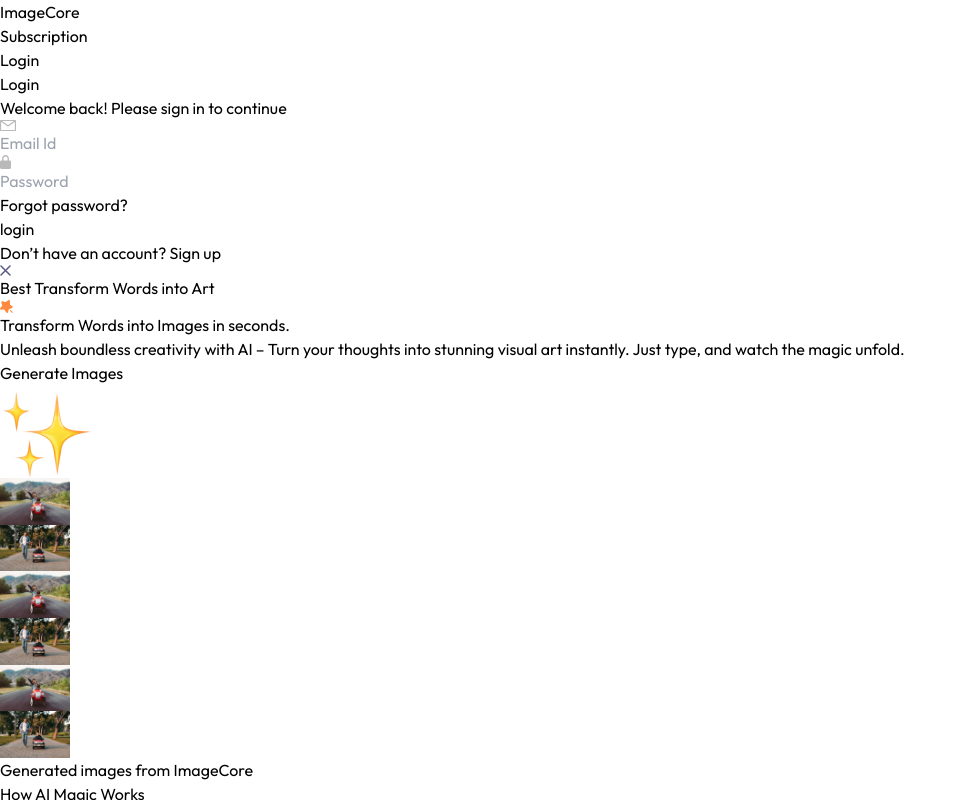
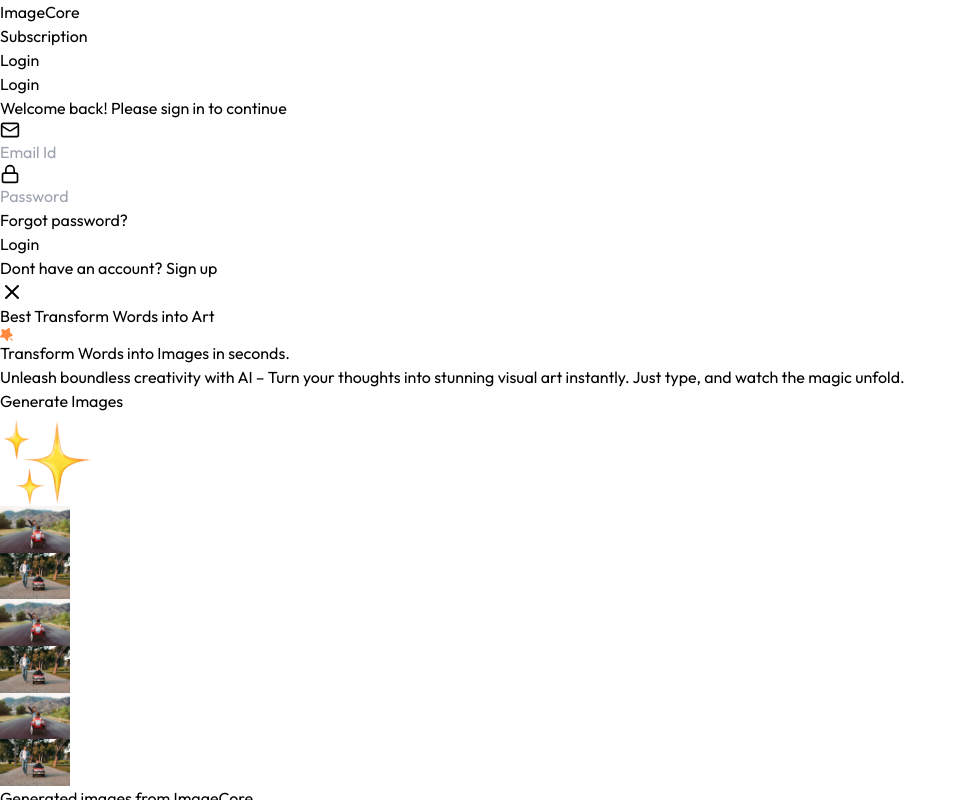
Before and after one commit to Afzalshaikh78/ImageGenerator, a React (Vite) app in the folder client/: page / in a window 1280 px wide. Both pictures are taken after a click on the button "Login". Shown: the top 800 px of the page, without its empty margins (0-967 px from the left). Built offline with nearby package versions, Linux system fonts and the light colour scheme; a web font is replaced by a local one.

Commit message:
lucide icons

```diff
--- a/client/package.json
+++ b/client/package.json
@@ -13,6 +13,7 @@
     "@gsap/react": "^2.1.2",
     "axios": "^1.7.9",
     "gsap": "^3.12.7",
+    "lucide-react": "^0.546.0",
     "motion": "^12.4.3",
     "react": "^19.0.0",
     "react-dom": "^19.0.0",
--- a/client/src/components/Login.jsx
+++ b/client/src/components/Login.jsx
@@ -1,10 +1,11 @@
+/* eslint-disable no-unused-vars */
 // Copyright 2025 PREM
 //
 // Licensed under the Apache License, Version 2.0 (the "License");
 // you may not use this file except in compliance with the License.
 // You may obtain a copy of the License at
 //
-//     https://www.apache.org/licenses/LICENSE-2.0
+// https://www.apache.org/licenses/LICENSE-2.0
 //
 // Unless required by applicable law or agreed to in writing, software
 // distributed under the License is distributed on an "AS IS" BASIS,
@@ -12,99 +13,181 @@
 // See the License for the specific language governing permissions and
 // limitations under the License.
 
-import React, { useContext, useEffect, useState } from 'react'
-import { assets } from '../assets/assets'
-import { AppContext } from '../context/AppContext'
-import { motion } from 'framer-motion'
-import axios from 'axios'
-import { toast } from 'react-toastify'
-
+import React, { useContext, useEffect, useState } from "react";
+import { assets } from "../assets/assets";
+import { AppContext } from "../context/AppContext";
+import { motion } from "framer-motion";
+import axios from "axios";
+import { toast } from "react-toastify";
+import { User, Mail, Lock, X, Loader2 } from "lucide-react";
 
 const Login = () => {
+  const [state, setState] = useState("Login");
+  const { setShowLogin, backendUrl, setToken, setUser } =
+    useContext(AppContext);
 
-    const [state, setState] = useState('Login')
-    const {setShowLogin, backendUrl, setToken, setUser} = useContext(AppContext)
+  const [name, setName] = useState("");
+  const [email, setEmail] = useState("");
+  const [password, setPassword] = useState("");
+  const [isLoading, setIsLoading] = useState(false);
 
-    const [name, setName] = useState('')
-    const [email, setEmail] = useState('')
-    const [password, setPassword] = useState('')
-
-    const onSubmitHandler = async (e) =>{
+  const onSubmitHandler = async (e) => {
     e.preventDefault();
+    setIsLoading(true);
 
     try {
-
-            if (state === 'Login') {
-                const {data} = await axios.post(backendUrl + '/api/user/login', {email, password})
+      if (state === "Login") {
+        const { data } = await axios.post(backendUrl + "/api/user/login", {
+          email,
+          password,
+        });
 
         if (data.success) {
-                    setToken(data.token)
-                    setUser(data.user)
-                    localStorage.setItem('token', data.token)
-                    setShowLogin(false)
-                }else{
-                  toast.error(data.message)
+          setToken(data.token);
+          setUser(data.user);
+          localStorage.setItem("token", data.token);
+          setShowLogin(false);
+        } else {
+          toast.error(data.message);
         }
-            }else{
-                const {data} = await axios.post(backendUrl + '/api/user/register', {name, email, password})
+      } else {
+        const { data } = await axios.post(backendUrl + "/api/user/register", {
+          name,
+          email,
+          password,
+        });
 
         if (data.success) {
-                    setToken(data.token)
-                    setUser(data.user)
-                    localStorage.setItem('token', data.token)
-                    setShowLogin(false)
-                }else{
-                  toast.error(data.message)
+          setToken(data.token);
+          setUser(data.user);
+          localStorage.setItem("token", data.token);
+          setShowLogin(false);
+        } else {
+          toast.error(data.message);
         }
       }
+    } catch (error) {
+      toast.error(error.message);
+    } finally {
+      setIsLoading(false);
+    }
+  };
 
-        } catch (error) {
-            toast.error(error.message)
-        }
-    }
+  useEffect(() => {
+    document.body.style.overflow = "hidden";
 
-    useEffect(()=>{
-        document.body.style.overflow = 'hidden';
+    return () => {
+      document.body.style.overflow = "unset";
+    };
+  }, []);
 
-        return ()=>{
-            document.body.style.overflow = 'unset';
-        }
-    },[])
   return (
-    <div className='fixed top-0 left-0 right-0 bottom-0 z-10 backdrop-blur-sm bg-black/30 flex justify-center items-center'>
-        <motion.form onSubmit={onSubmitHandler}
-        initial={{opacity:0.2, y:50}}
-        transition={{duration:0.3}}
-        whileInView={{opacity:1, y:0}}
-        viewport={{once:true}}
-        className='relative bg-white p-10 rounded-xl text-slate-500'>
-            <h1 className='text-center text-2xl text-neutral-700 font-medium'>{state}</h1>
-            <p className='text-sm'>Welcome back! Please sign in to continue</p>
+    <div className="fixed top-0 left-0 right-0 bottom-0 z-10 backdrop-blur-sm bg-black/30 flex justify-center items-center">
+      <motion.form
+        onSubmit={onSubmitHandler}
+        initial={{ opacity: 0.2, y: 50 }}
+        transition={{ duration: 0.3 }}
+        whileInView={{ opacity: 1, y: 0 }}
+        viewport={{ once: true }}
+        className="relative bg-white p-10 rounded-xl text-slate-500"
+      >
+        <h1 className="text-center text-2xl text-neutral-700 font-medium">
+          {state}
+        </h1>
+        <p className="text-sm">Welcome back! Please sign in to continue</p>
 
-            {state !=='Login' && <div className='border px-6 py-2 flex items-center gap-2 rounded-full mt-4'>
-                <img src={assets.profile_icon} alt="" width={20} />
-                <input onChange={e => setName(e.target.value)} value={name} type="text" className='outline-none text-sm' placeholder='Full Name' required />
-            </div>}
-            <div className='border px-6 py-2 flex items-center gap-2 rounded-full mt-4'>
-                <img src={assets.email_icon} alt=""  />
-                <input onChange={e => setEmail(e.target.value)} value={email} type="email" className='outline-none text-sm' placeholder='Email Id' required />
+        {state !== "Login" && (
+          <div className="border px-6 py-2 flex items-center gap-2 rounded-full mt-4">
+            <User size={20} className="text-gray-400" />
+            <input
+              onChange={(e) => setName(e.target.value)}
+              value={name}
+              type="text"
+              className="outline-none text-sm"
+              placeholder="Full Name"
+              required
+              disabled={isLoading}
+            />
           </div>
-            <div className='border px-6 py-2 flex items-center gap-2 rounded-full mt-4'>
-                <img src={assets.lock_icon} alt="" />
-                <input onChange={e => setPassword(e.target.value)} value={password} type="password" className='outline-none text-sm' placeholder='Password' required />
+        )}
+
+        <div className="border px-6 py-2 flex items-center gap-2 rounded-full mt-4">
+          <Mail size={20} className="text-gray-400" />
+          <input
+            onChange={(e) => setEmail(e.target.value)}
+            value={email}
+            type="email"
+            className="outline-none text-sm"
+            placeholder="Email Id"
+            required
+            disabled={isLoading}
+          />
         </div>
-            <p className='text-sm text-red-600 my-4 cursor-pointer'>Forgot password?</p>
-            <button className='bg-blue-600 w-full text-white py-2 rounded-full'>{state === 'Login' ? 'login' : 'create account'}</button>
 
-            {state ==='Login' ? <p className='mt-5 text-center'>Don’t have an account? <span className='text-yellow-600 cursor-pointer'onClick={()=>setState('Sign Up')}>Sign up</span></p>
-            :
-            <p className='mt-5 text-center'>Already have an account? <span className='text-yellow-600 cursor-pointer'onClick={()=>setState('Login')}>Login</span></p>}
+        <div className="border px-6 py-2 flex items-center gap-2 rounded-full mt-4">
+          <Lock size={20} className="text-gray-400" />
+          <input
+            onChange={(e) => setPassword(e.target.value)}
+            value={password}
+            type="password"
+            className="outline-none text-sm"
+            placeholder="Password"
+            required
+            disabled={isLoading}
+          />
+        </div>
 
-            <img onClick={()=>setShowLogin(false)} src={assets.cross_icon} alt="" className='absolute top-5 right-5 cursor-pointer' />
+        <p className="text-sm text-red-600 my-4 cursor-pointer">
+          Forgot password?
+        </p>
+
+        <button
+          type="submit"
+          disabled={isLoading}
+          className="bg-blue-600 w-full text-white py-2 rounded-full disabled:opacity-50 disabled:cursor-not-allowed flex items-center justify-center gap-2"
+        >
+          {isLoading ? (
+            <>
+              <Loader2 size={20} className="animate-spin" />
+              <span>
+                {state === "Login" ? "Logging in..." : "Creating account..."}
+              </span>
+            </>
+          ) : (
+            <span>{state === "Login" ? "Login" : "Create account"}</span>
+          )}
+        </button>
+
+        {state === "Login" ? (
+          <p className="mt-5 text-center">
+            Dont have an account?{" "}
+            <span
+              className="text-yellow-600 cursor-pointer"
+              onClick={() => !isLoading && setState("Sign Up")}
+            >
+              Sign up
+            </span>
+          </p>
+        ) : (
+          <p className="mt-5 text-center">
+            Already have an account?{" "}
+            <span
+              className="text-yellow-600 cursor-pointer"
+              onClick={() => !isLoading && setState("Login")}
+            >
+              Login
+            </span>
+          </p>
+        )}
+
+        <X
+          onClick={() => !isLoading && setShowLogin(false)}
+          size={24}
+          className="absolute top-5 right-5 cursor-pointer text-gray-500 hover:text-gray-700"
+        />
       </motion.form>
+    </div>
+  );
+};
 
-    </div>
-  )
-}
-
-export default Login
+export default Login;
```
Also changed, not shown: 1 other file (tests, documents, lock files or other folders). Lines whose indentation alone changed are shown as unchanged.
